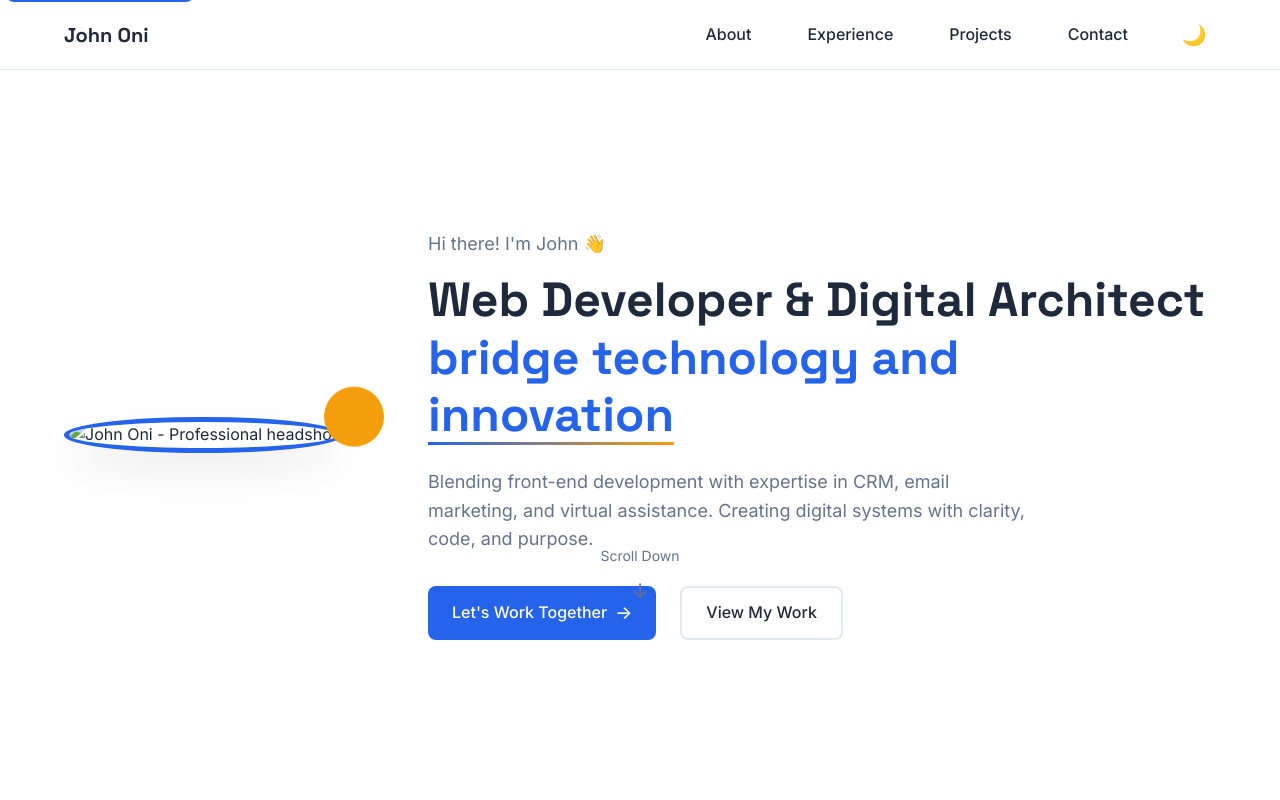
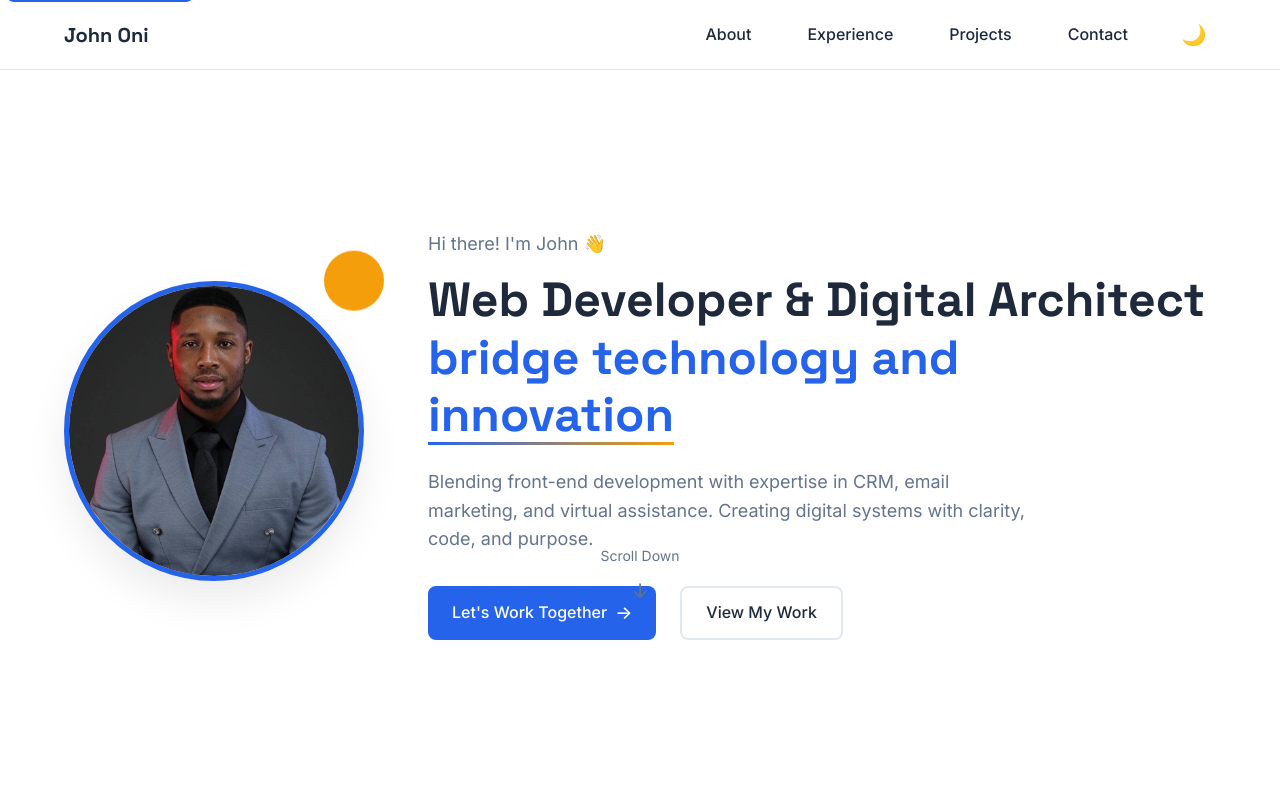
Before and after one commit to Hydro-1345/Portfolio, a plain HTML site: page index.html in a window 1280 px wide. Shown: the top 800 px of the page. Drawn offline with Linux system fonts and the light colour scheme; the site is published under a folder, as on GitHub Pages, so addresses that start at the root find nothing.

Commit message:
headhot edited

```diff
--- a/index.html
+++ b/index.html
@@ -94,7 +94,7 @@
             <div class="hero__container container">
                 <div class="hero__content">
                     <div class="hero__image-container">
-                        <img src="/images/Mine.jpg"
+                        <img src="./images/Mine.jpg"
                              alt="John Oni - Professional headshot"
                              class="hero__image"
                              loading="eager"
```
